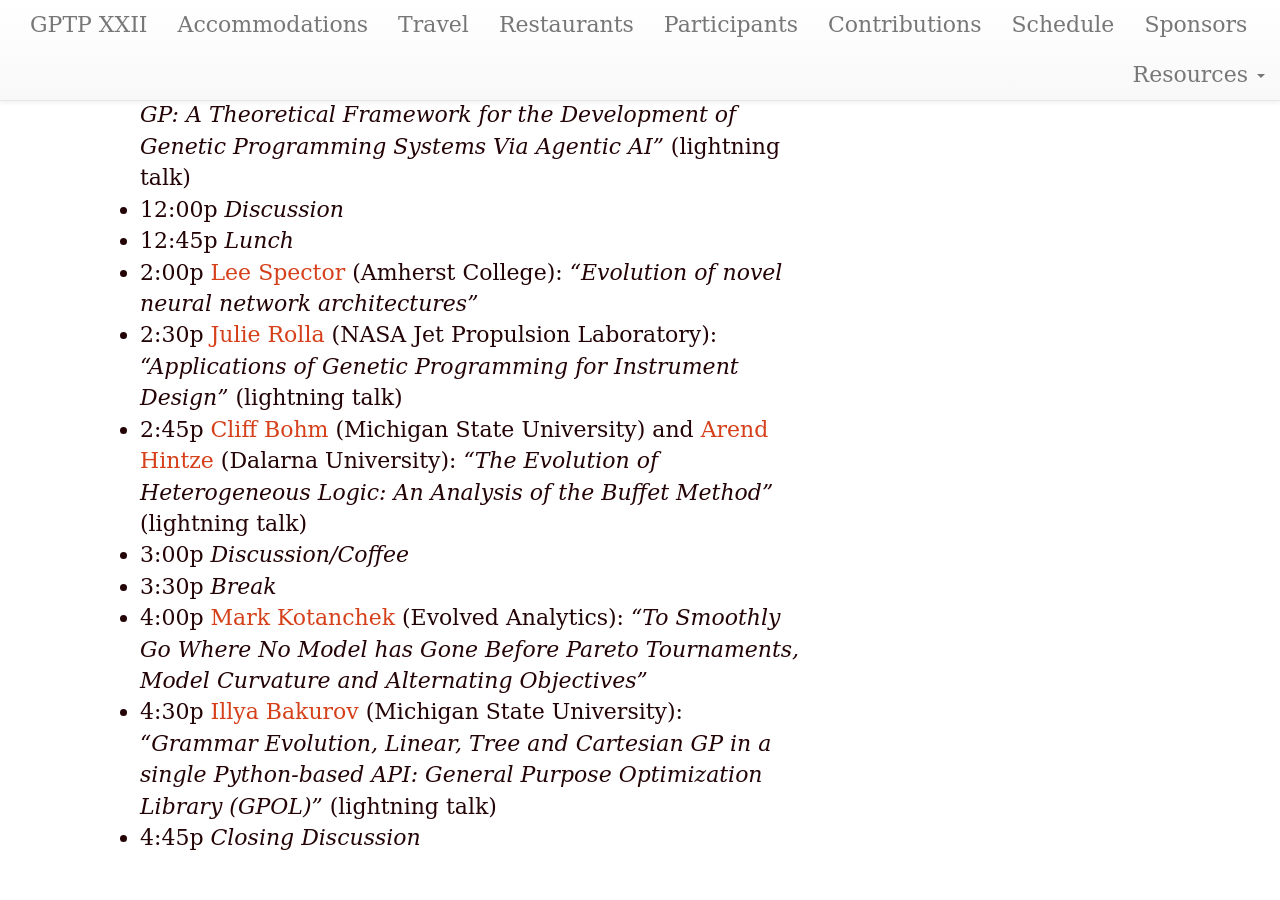
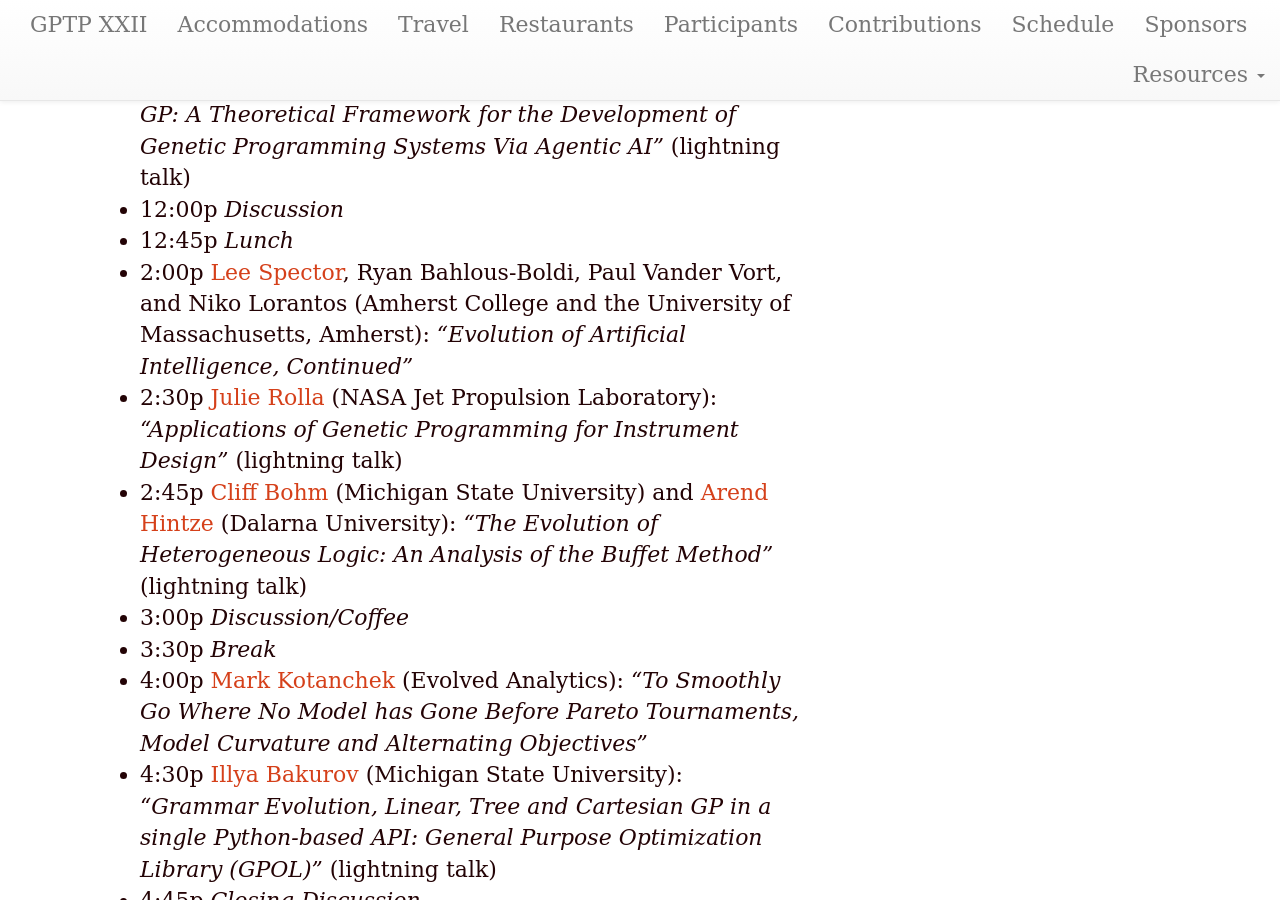
Before and after one commit to GPTP-workshop/gptp-workshop.github.io, a Jekyll site: the page built from schedule.md, in a window 1280 px wide and 900 px high, scrolled down 885 px. Built offline with Jekyll 4.4.1, drawn with Linux system fonts in a browser that asks for light colours; our own code applies the rules of GitHub Pages for plain Markdown files.

Commit message:
Update talk information

```diff
--- a/schedule.md
+++ b/schedule.md
@@ -19,7 +19,7 @@ year: 2025
 - 11:45a [Anil Saini](https://theaksaini.github.io/) (Cedars-Sinai Medical Center): _"Agentic-GP: A Theoretical Framework for the Development of Genetic Programming Systems Via Agentic AI"_ (lightning talk)
 - 12:00p _Discussion_
 - 12:45p _Lunch_
-- 2:00p [Lee Spector](https://www.amherst.edu/people/facstaff/lspector) (Amherst College): _"Evolution of novel neural network architectures"_
+- 2:00p [Lee Spector](https://www.amherst.edu/people/facstaff/lspector), Ryan Bahlous-Boldi, Paul Vander Vort, and Niko Lorantos (Amherst College and the University of Massachusetts, Amherst): _"Evolution of Artificial Intelligence, Continued"_
 - 2:30p [Julie Rolla](https://scholar.google.com/citations?user=cv3tCVsAAAAJ&hl=en) (NASA Jet Propulsion Laboratory): _"Applications of Genetic Programming for Instrument Design"_ (lightning talk)
 - 2:45p [Cliff Bohm](https://cliffbohm.weebly.com/) (Michigan State University) and [Arend Hintze](https://www.du.se/en/profile-page/?userId=1998846580) (Dalarna University): _"The Evolution of Heterogeneous Logic: An Analysis of the Buffet Method"_ (lightning talk)
 - 3:00p _Discussion/Coffee_
```
